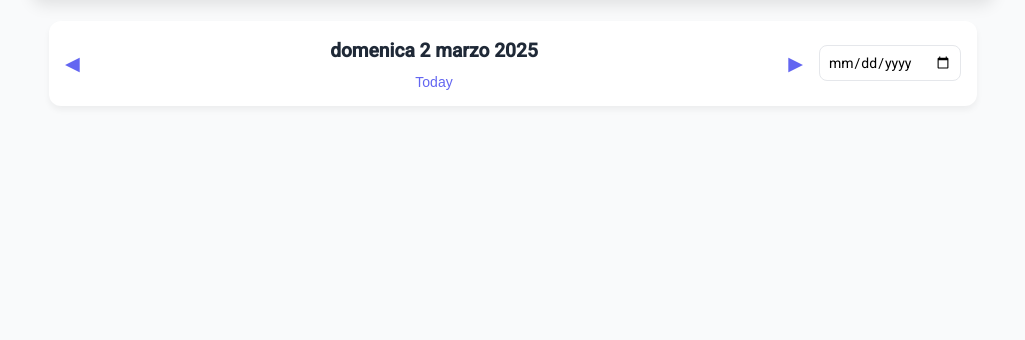
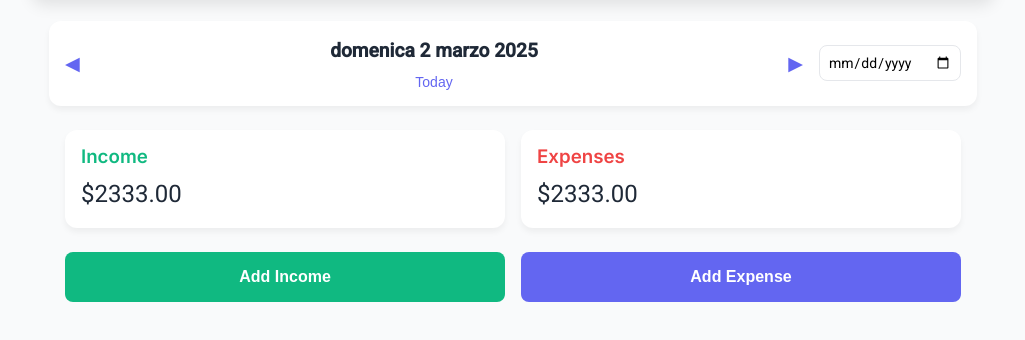
Before and after one commit to bwromero/Expense-Tracker-Website, a website: page expense-tracking.html in a window 1280 px wide. Shown: the part 212-552 px from the top of the page, without its empty margins (127-1152 px from the left). Drawn offline with Linux system fonts and the light colour scheme.

Commit message:
Adding actions btns

```diff
--- a/assets/css/styles.scss
+++ b/assets/css/styles.scss
@@ -57,6 +57,12 @@ p {
     margin: 0;
 }
 
+.white-container {
+    background-color: $background-white;
+    box-shadow: $box-shadow;
+    border-radius: 0.75rem;
+}
+
 .exp-tracker {
     &-container {
         display: flex;
@@ -102,10 +108,6 @@ p {
         width: 100%;
         margin: 1.5rem 0;
         padding: 1rem;
-        background-color: $background-white;
-        box-shadow: $box-shadow;
-        border-radius: 0.75rem;
-
 
         button,
         input[type="submit"],
@@ -152,4 +154,70 @@ p {
 
     }
 
+    &-daily-summary {
+        display: flex;
+        width: 100%;
+        gap: 1rem;
+
+        &-income,
+        &-expenses {
+            display: flex;
+            flex-direction: column;
+            padding: 1rem;
+            flex: 1;
+
+            h3 {
+                margin-top: 0;
+                margin-bottom: 0.5rem;
+            }
+
+            p {
+                font-size: 1.5rem;
+            }
+        }
+
+        &-income {
+            h3 {
+                color: $accent-green;
+            }
+        }
+
+        &-expenses {
+            h3 {
+                color: $accent-red;
+            }
+        }
+    }
+
+    &-actions {
+        display: flex;
+        gap: 1rem;
+        width: 100%;
+        margin: 1.5rem 0;
+
+        &-button {
+            flex: 1;
+            padding: 1rem;
+            border-radius: 0.5rem;
+            border: none;
+            font-size: 1rem;
+            font-weight: 600;
+
+            button:hover {
+
+            }
+
+            &.income {
+                background-color: $accent-green;
+                color: $background-white;
+            }
+
+            &.expense {
+                background-color: $primary-blue;
+                color: $background-white;
+            }
+
+        }
+
+    }
 }
--- a/expense-tracking.html
+++ b/expense-tracking.html
@@ -6,7 +6,9 @@
     <meta name="viewport" content="width=device-width, initial-scale=1.0">
     <title>Expense Tracking</title>
     <link rel="stylesheet" href="assets/css/styles.css">
-    <link href="https://fonts.googleapis.com/css2?family=Inter:wght@400;500;600;700&family=Roboto:wght@400;500&display=swap" rel="stylesheet">
+    <link
+        href="https://fonts.googleapis.com/css2?family=Inter:wght@400;500;600;700&family=Roboto:wght@400;500&display=swap"
+        rel="stylesheet">
 </head>
 
 <body>
@@ -17,7 +19,7 @@
             <p class="exp-tracker-balance-amount">$2333.00</p>
         </div>
 
-        <div class="exp-tracker-day-selector">
+        <div class="exp-tracker-day-selector white-container">
             <div class="exp-tracker-day-selector-container">
                 <button class="exp-tracker-day-selector-nav-button">◀</button>
                 <div class="exp-tracker-day-selector-date-display">
@@ -29,12 +31,21 @@
             <input class="exp-tracker-day-selector-date-input" type="date">
         </div>
 
-        <div class="exp-tracker-daily-summary">
+        <div class="exp-tracker-daily-summary ">
 
+            <div class="exp-tracker-daily-summary-income white-container">
+                <h3>Income</h3>
+                <p>$2333.00</p>
+            </div>
+            <div class="exp-tracker-daily-summary-expenses white-container">
+                <h3>Expenses</h3>
+                <p>$2333.00</p>
+            </div>
         </div>
 
         <div class="exp-tracker-actions">
-
+            <button class="exp-tracker-actions-button income">Add Income</button>
+            <button class="exp-tracker-actions-button expense">Add Expense</button>
         </div>
 
         <div class="exp-tracker-list">
@@ -48,6 +59,9 @@
         <div class="exp-tracker-monthly-overview"></div>
     </div>
 
+
+    </div>
+
 </body>
 
 </html>
```
Also changed, not shown: assets/css/styles.css, 1 other file.
